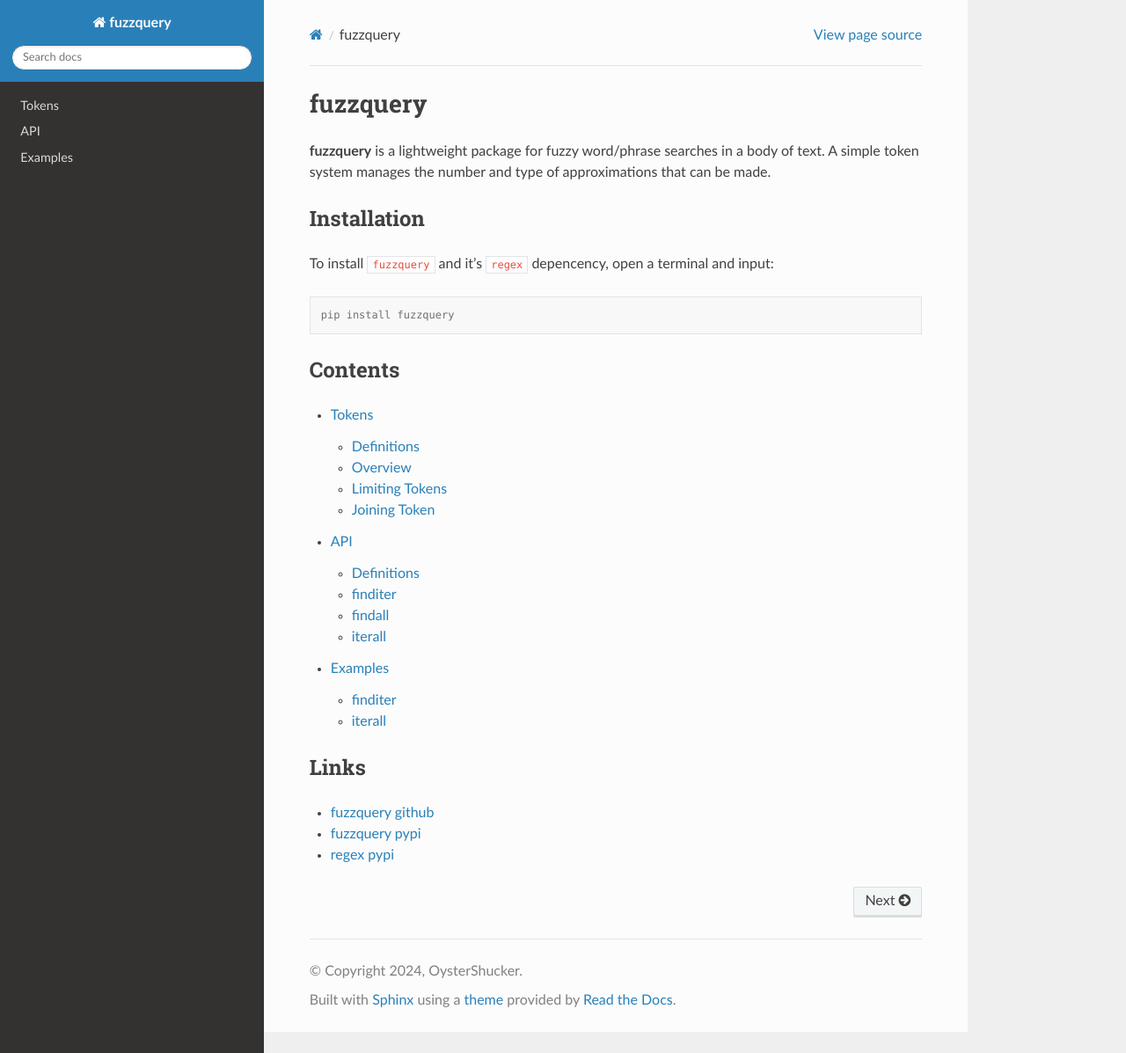
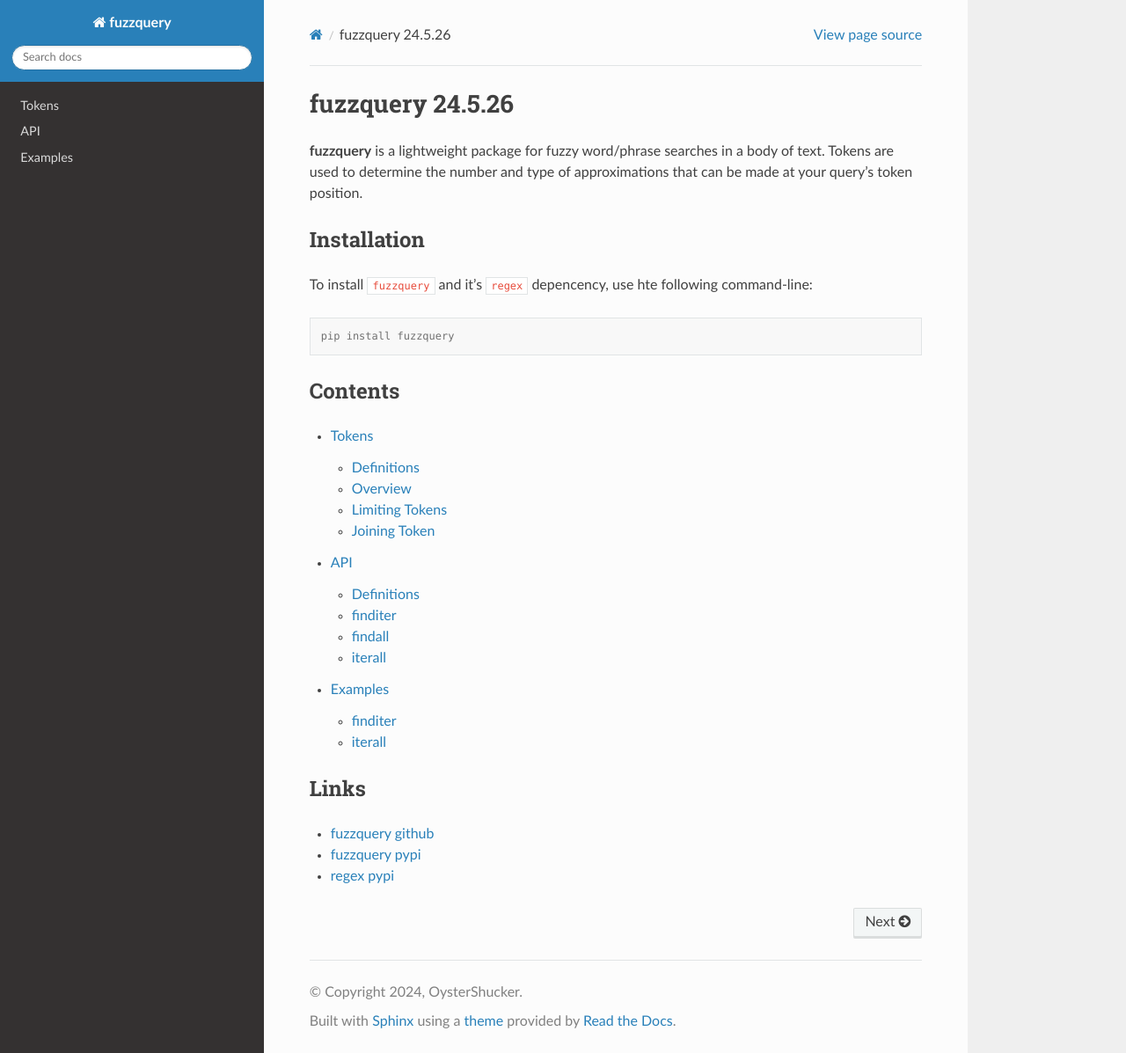
Before and after one commit to OneMadGypsy/fuzzquery, a Sphinx documentation site: the page built from docs/source/index.rst, in a window 1280 px wide and 1197 px high. Shown: the whole window at 88% size. Built offline with Sphinx 7.4.7 and the Read the Docs theme 2.0.0, drawn with Linux system fonts in a browser that asks for light colours.

Commit message:
Update index.rst

```diff
--- a/docs/source/index.rst
+++ b/docs/source/index.rst
@@ -1,12 +1,12 @@
-fuzzquery
-=========
+fuzzquery 24.5.26
+=================
 
-**fuzzquery** is a lightweight package for fuzzy word/phrase searches in a body of text. A simple token system manages the number and type of approximations that can be made.
+**fuzzquery** is a lightweight package for fuzzy word/phrase searches in a body of text. Tokens are used to determine the number and type of approximations that can be made at your query's token position.
 
 Installation
 ------------
 
-To install ``fuzzquery`` and it's ``regex`` depencency, open a terminal and input:
+To install ``fuzzquery`` and it's ``regex`` depencency, use hte following command-line:
 
 .. code-block:: console
 
```
